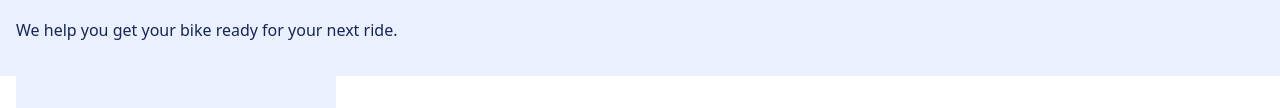
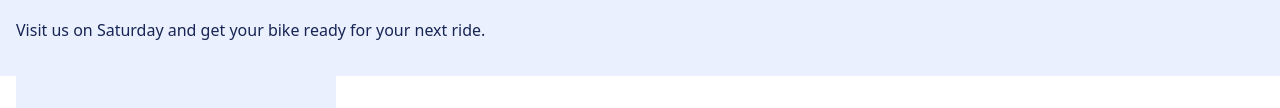
Before and after one commit to Eneskdz/clinic, a plain HTML site: page index.html in a window 1280 px wide. Shown: the part 175-283 px from the top of the page. Drawn offline with Linux system fonts and the light colour scheme.

Commit message:
Make the promise mention Saturday

```diff
--- a/index.html
+++ b/index.html
@@ -16,7 +16,7 @@
       <a href="#book">Book a slot</a>
     </nav>
     <h1>Saturday repair clinic</h1>
-    <p>We help you get your bike ready for your next ride.</p>
+    <p>Visit us on Saturday and get your bike ready for your next ride.</p>
   </header>
 
   <main>
```
